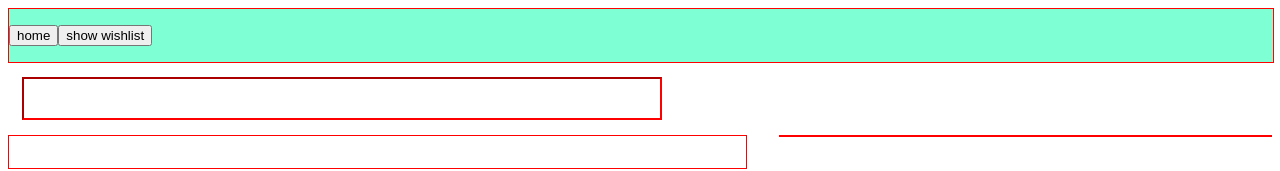
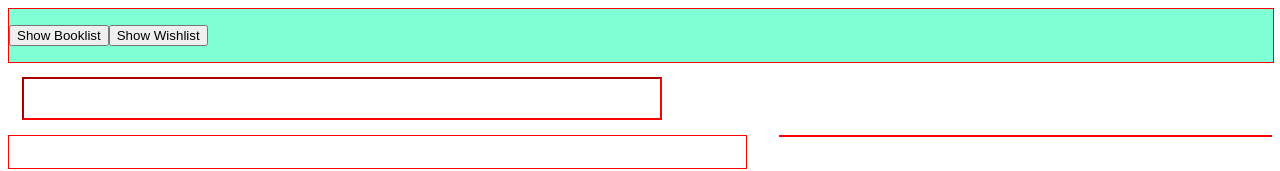
Before and after one commit to miffyyyy/Homeworks, an Angular app in the folder book-search-app/: page / in a window 1280 px wide. Shown: the top 171 px of the page. Built offline with nearby package versions, Linux system fonts and the light colour scheme.

Commit message:
feature: enable show wishlist component

```diff
--- a/book-search-app/src/app/home-page/home-page.component.html
+++ b/book-search-app/src/app/home-page/home-page.component.html
@@ -1,9 +1,10 @@
 <!-- <p>home-page works!</p> -->
 <div class="homePageContainer">
-  <app-nav-bar></app-nav-bar>
+  <app-nav-bar [showWishlistHandler]="showWishlistHandler" [showHomeHandler]="showHomeHandler"></app-nav-bar>
   <app-search-input></app-search-input>
   <div class="bottomContainer">
-    <app-book-list></app-book-list>
+    <app-book-list *ngIf="!showWishlist"></app-book-list>
+    <!-- This code uses Angular's *ngIf directive to conditionally render the booklistcomponent based on the value of the showWishlist property. If showWishlist is true, the booklistcomponent will be displayed. If showWishlist is false, the booklistcomponent will not be displayed. -->
     <app-wish-list></app-wish-list>
   </div>
 </div>
--- a/book-search-app/src/app/home-page/home-page.component.ts
+++ b/book-search-app/src/app/home-page/home-page.component.ts
@@ -3,8 +3,18 @@ import { Component } from '@angular/core';
 @Component({
   selector: 'app-home-page',
   templateUrl: './home-page.component.html',
-  styleUrls: ['./home-page.component.scss']
+  styleUrls: ['./home-page.component.scss'],
 })
 export class HomePageComponent {
-
+  showWishlist: boolean = false;
+  constructor() {
+    this.showWishlistHandler = this.showWishlistHandler.bind(this);
+    this.showHomeHandler = this.showHomeHandler.bind(this);
+  }
+  showWishlistHandler() {
+    this.showWishlist = true;
+  }
+  showHomeHandler() {
+    this.showWishlist = false;
+  }
 }
--- a/book-search-app/src/app/nav-bar/nav-bar.component.html
+++ b/book-search-app/src/app/nav-bar/nav-bar.component.html
@@ -1,4 +1,5 @@
 <div class="navContainer">
-  <button>home</button>
-  <button>show wishlist</button>
+  <button (click)="showHomeHandler()">Show Booklist</button>
+  <button (click)="showWishlistHandler()">Show Wishlist</button>
+
 </div>
```
Also changed, not shown: book-search-app/src/app/nav-bar/nav-bar.component.ts (+4 -3 lines).
